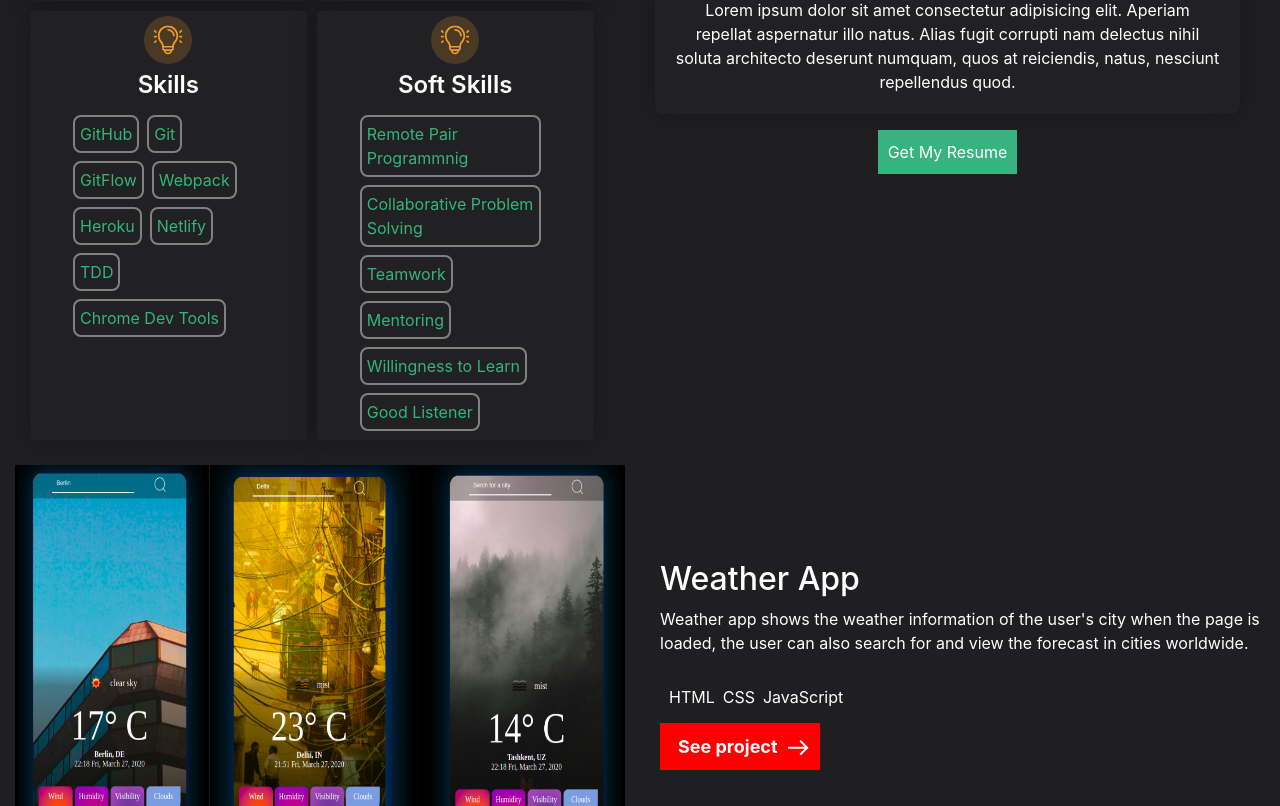
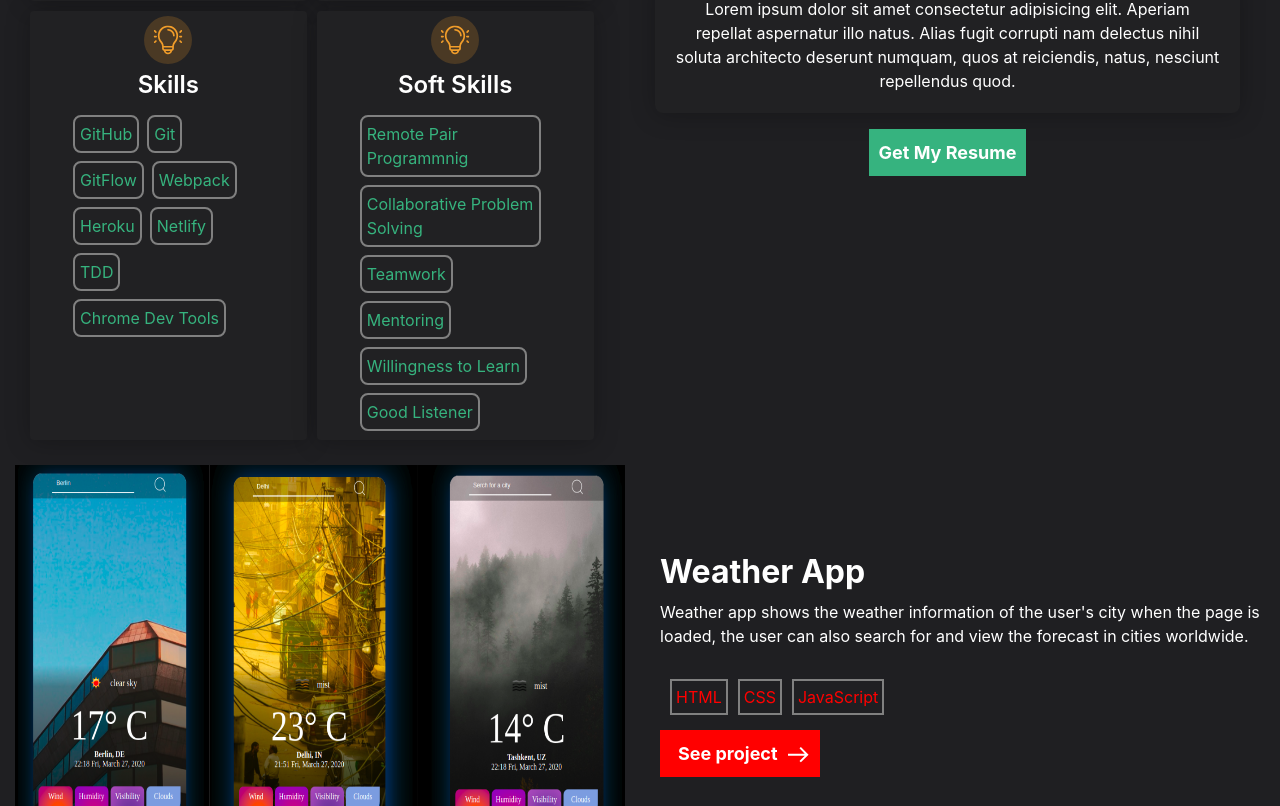
Before and after one commit to Abdusaid10/personal-portfolio, a React (Create React App) app: page / in a window 1280 px wide. Shown: the part 414-1220 px from the top of the page. Built offline with nearby package versions, Linux system fonts and the light colour scheme.

Commit message:
add hover styling for buttons

```diff
--- a/src/assets/styles/About.css
+++ b/src/assets/styles/About.css
@@ -98,8 +98,13 @@
   padding: 10px;
   background-color: #36B37F;
   color: white;
+  font-weight: bold;
+  font-size: 18px;
 }
 
+#resumeLink:hover {
+  background-color: rgba(3, 104, 79, 0.5);
+}
 
 @media (max-width: 1248px) {
   #about, #aboutText {
--- a/src/assets/styles/Project.css
+++ b/src/assets/styles/Project.css
@@ -36,14 +36,21 @@
   align-items: baseline;
 }
 
+.project-info h2 {
+  font-weight: bold;
+  font-size: 32px;
+}
+
 #stackWrapper {
   padding: 5px;
   margin: 5px;
 }
 #stackWrapper span {
   display: inline-block;
-  margin: 2px;
-  padding: 2px;
+  padding: 4px;
+  margin: 5px;
+  border: 2px solid gray;
+  color: red;
 }
 
 #seeProject {
@@ -56,6 +63,5 @@
 }
 
 #seeProject:hover {
-  background-color: rgba(120, 125, 150, .5);
-  box-shadow: inset 3px 3px 5px 6px  rgba(209, 209, 209, 0.5);
+  background: rgba(3, 104, 79, 0.5);
 }
```
